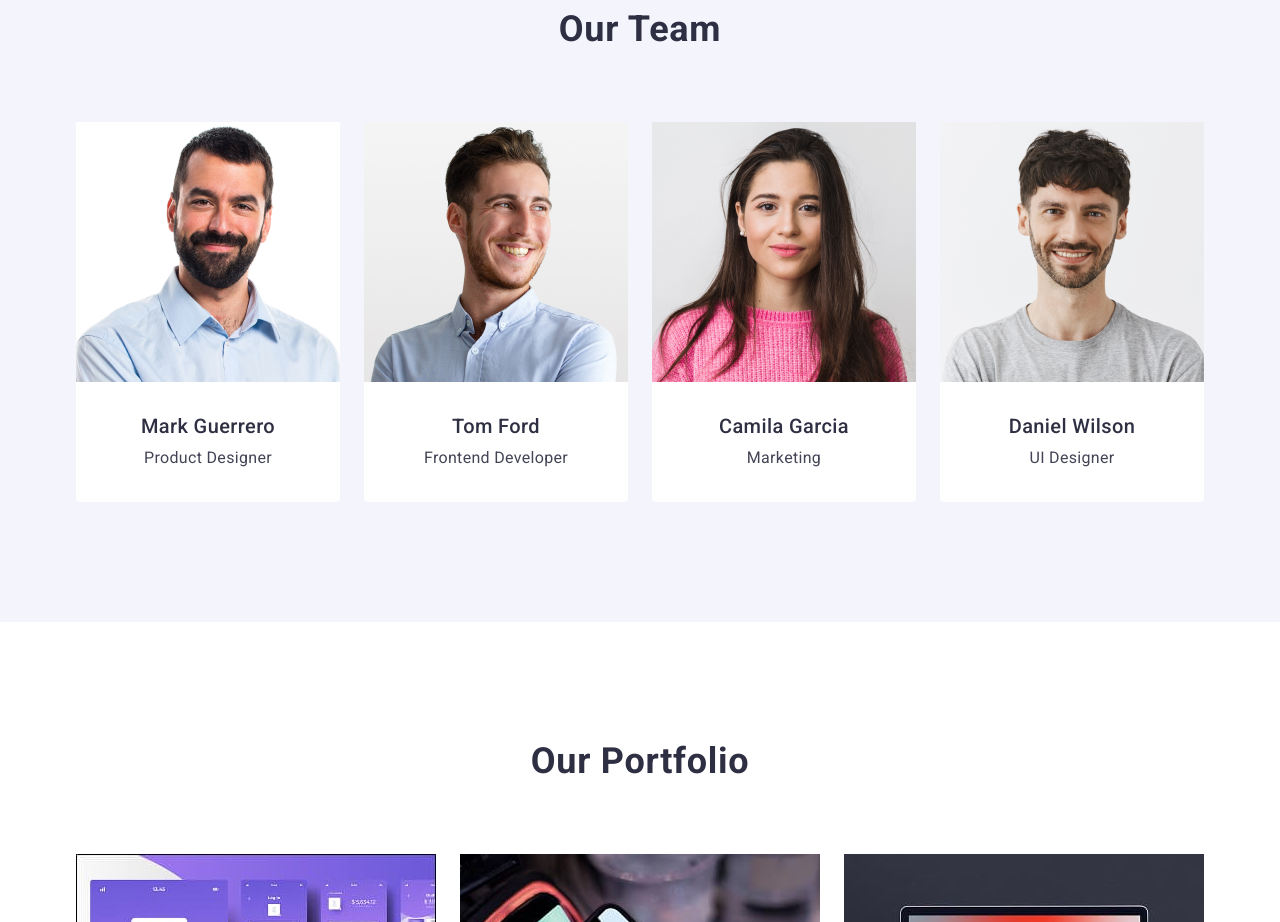
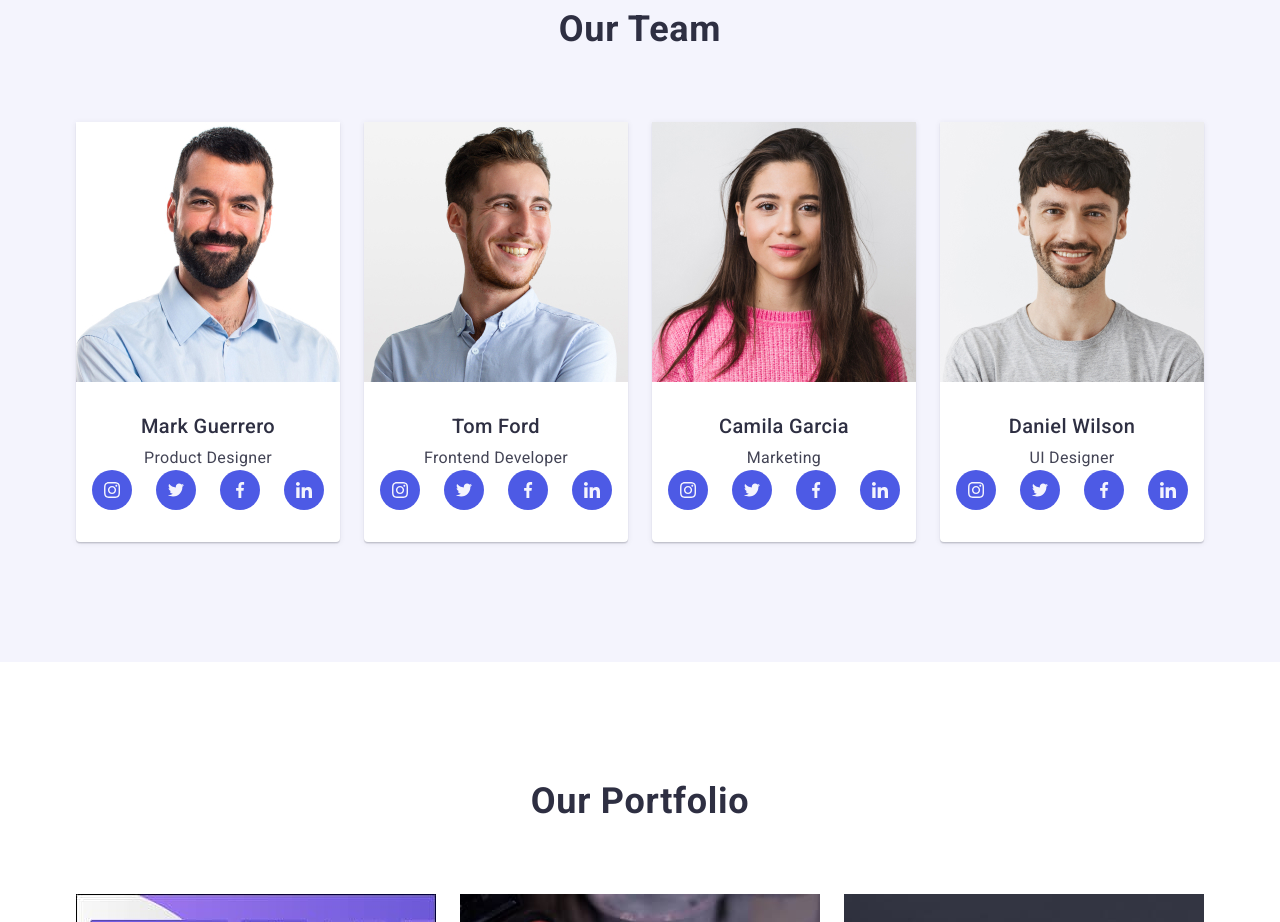
Before and after one commit to vitold75/goit-markup-hw-04, a plain HTML site: page index.html in a window 1280 px wide. Shown: the part 1260-2182 px from the top of the page. Drawn offline with nearby package versions, Linux system fonts and the light colour scheme.

Commit message:
section3

```diff
--- a/css/styles.css
+++ b/css/styles.css
@@ -269,6 +269,7 @@ padding: 32px 0;
 background-color: #fff;
 width: calc((100% - 24px*3)/4);
 border-radius: 0px 0px 4px 4px;
+box-shadow: 0 2px 1px 0 rgba(46, 47, 66, 0.08), 0 1px 1px 0 rgba(46, 47, 66, 0.16), 0 1px 6px 0 rgba(46, 47, 66, 0.08);
 }
 
 .ourteam-card-title {
@@ -289,6 +290,32 @@ color: #434455;
 text-align: center;
 }
 
+.ourteam-social {
+    display: flex;
+    justify-content: center;
+    gap: 24px;
+}
+
+.ourteam-social-icon {
+    width: 40px;
+    height: 40px;
+}
+
+.social-link {
+    width: 100%;
+    height: 100%;
+    background-color: #4d5ae5;
+    border-radius: 50%;
+    display: flex;
+    align-items: center;
+    justify-content: center;
+    transition: background-color 250ms cubic-bezier(0.4, 0, 0.2, 1);
+}
+
+.social-link:hover,
+.social-link:focus {
+    background-color: #404bbf;
+}
 
 /* section4 */
 
--- a/index.html
+++ b/index.html
@@ -137,6 +137,36 @@
             <div class="ourteam-card-name">
             <h3 class="ourteam-card-title">Mark Guerrero</h3>
             <p class="ourteam-card-text">Product Designer</p>
+          <ul class="ourteam-social">
+            <li class="ourteam-social-icon">
+              <a class="social-link">
+                <svg width="16" height="16">
+                  <use href="./images/icons.svg#icon-instagram"></use>
+                </svg>
+              </a>
+            </li>
+            <li class="ourteam-social-icon">
+              <a class="social-link">
+                <svg width="16" height="16">
+                  <use href="./images/icons.svg#icon-twitter"></use>
+                </svg>
+              </a>
+            </li>
+            <li class="ourteam-social-icon">
+              <a class="social-link">
+                <svg width="16" height="16">
+                  <use href="./images/icons.svg#icon-facebook"></use>
+                </svg>
+              </a>
+            </li>
+             <li class="ourteam-social-icon">
+              <a class="social-link">
+                <svg width="16" height="16">
+                  <use href="./images/icons.svg#icon-linkedin"></use>
+                </svg>
+              </a>
+            </li>
+          </ul>
           </div>
           </li>
           <li class="ourteam-card">
@@ -149,6 +179,36 @@
             <div class="ourteam-card-name">
             <h3 class="ourteam-card-title">Tom Ford</h3>
             <p class="ourteam-card-text">Frontend Developer</p>
+            <ul class="ourteam-social">
+            <li class="ourteam-social-icon">
+              <a class="social-link">
+                <svg width="16" height="16">
+                  <use href="./images/icons.svg#icon-instagram"></use>
+                </svg>
+              </a>
+            </li>
+            <li class="ourteam-social-icon">
+              <a class="social-link">
+                <svg width="16" height="16">
+                  <use href="./images/icons.svg#icon-twitter"></use>
+                </svg>
+              </a>
+            </li>
+            <li class="ourteam-social-icon">
+              <a class="social-link">
+                <svg width="16" height="16">
+                  <use href="./images/icons.svg#icon-facebook"></use>
+                </svg>
+              </a>
+            </li>
+             <li class="ourteam-social-icon">
+              <a class="social-link">
+                <svg width="16" height="16">
+                  <use href="./images/icons.svg#icon-linkedin"></use>
+                </svg>
+              </a>
+            </li>
+          </ul>
           </div>
           </li>
           <li class="ourteam-card">
@@ -161,6 +221,36 @@
             <div class="ourteam-card-name">
             <h3 class="ourteam-card-title">Camila Garcia</h3>
             <p class="ourteam-card-text">Marketing</p>
+            <ul class="ourteam-social">
+            <li class="ourteam-social-icon">
+              <a class="social-link">
+                <svg width="16" height="16">
+                  <use href="./images/icons.svg#icon-instagram"></use>
+                </svg>
+              </a>
+            </li>
+            <li class="ourteam-social-icon">
+              <a class="social-link">
+                <svg width="16" height="16">
+                  <use href="./images/icons.svg#icon-twitter"></use>
+                </svg>
+              </a>
+            </li>
+            <li class="ourteam-social-icon">
+              <a class="social-link">
+                <svg width="16" height="16">
+                  <use href="./images/icons.svg#icon-facebook"></use>
+                </svg>
+              </a>
+            </li>
+             <li class="ourteam-social-icon">
+              <a class="social-link">
+                <svg width="16" height="16">
+                  <use href="./images/icons.svg#icon-linkedin"></use>
+                </svg>
+              </a>
+            </li>
+          </ul>
           </div>
           </li>
           <li class="ourteam-card">
@@ -173,6 +263,36 @@
             <div class="ourteam-card-name">
             <h3 class="ourteam-card-title">Daniel Wilson</h3>
             <p class="ourteam-card-text">UI Designer</p>
+            <ul class="ourteam-social">
+            <li class="ourteam-social-icon">
+              <a class="social-link">
+                <svg width="16" height="16">
+                  <use href="./images/icons.svg#icon-instagram"></use>
+                </svg>
+              </a>
+            </li>
+            <li class="ourteam-social-icon">
+              <a class="social-link">
+                <svg width="16" height="16">
+                  <use href="./images/icons.svg#icon-twitter"></use>
+                </svg>
+              </a>
+            </li>
+            <li class="ourteam-social-icon">
+              <a class="social-link">
+                <svg width="16" height="16">
+                  <use href="./images/icons.svg#icon-facebook"></use>
+                </svg>
+              </a>
+            </li>
+             <li class="ourteam-social-icon">
+              <a class="social-link">
+                <svg width="16" height="16">
+                  <use href="./images/icons.svg#icon-linkedin"></use>
+                </svg>
+              </a>
+            </li>
+          </ul>
           </div>
           </li>
         </ul>
```
